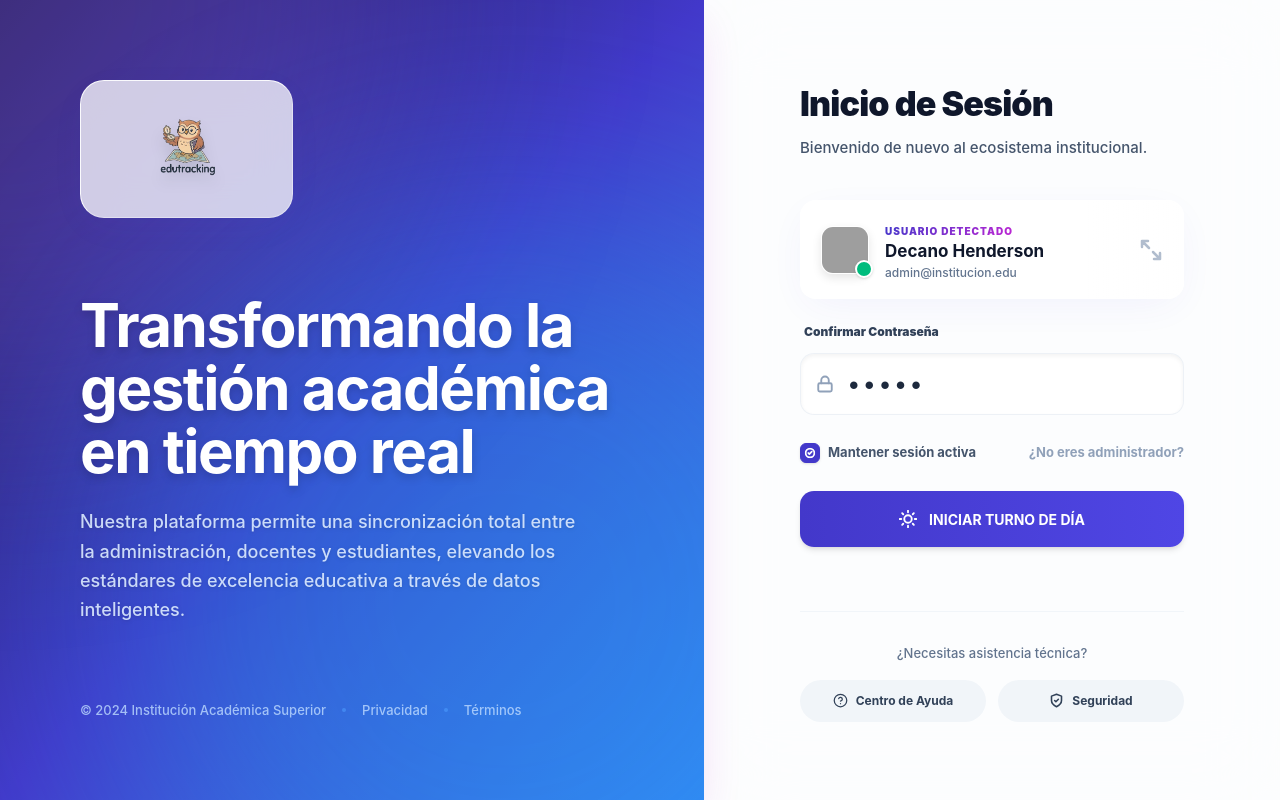
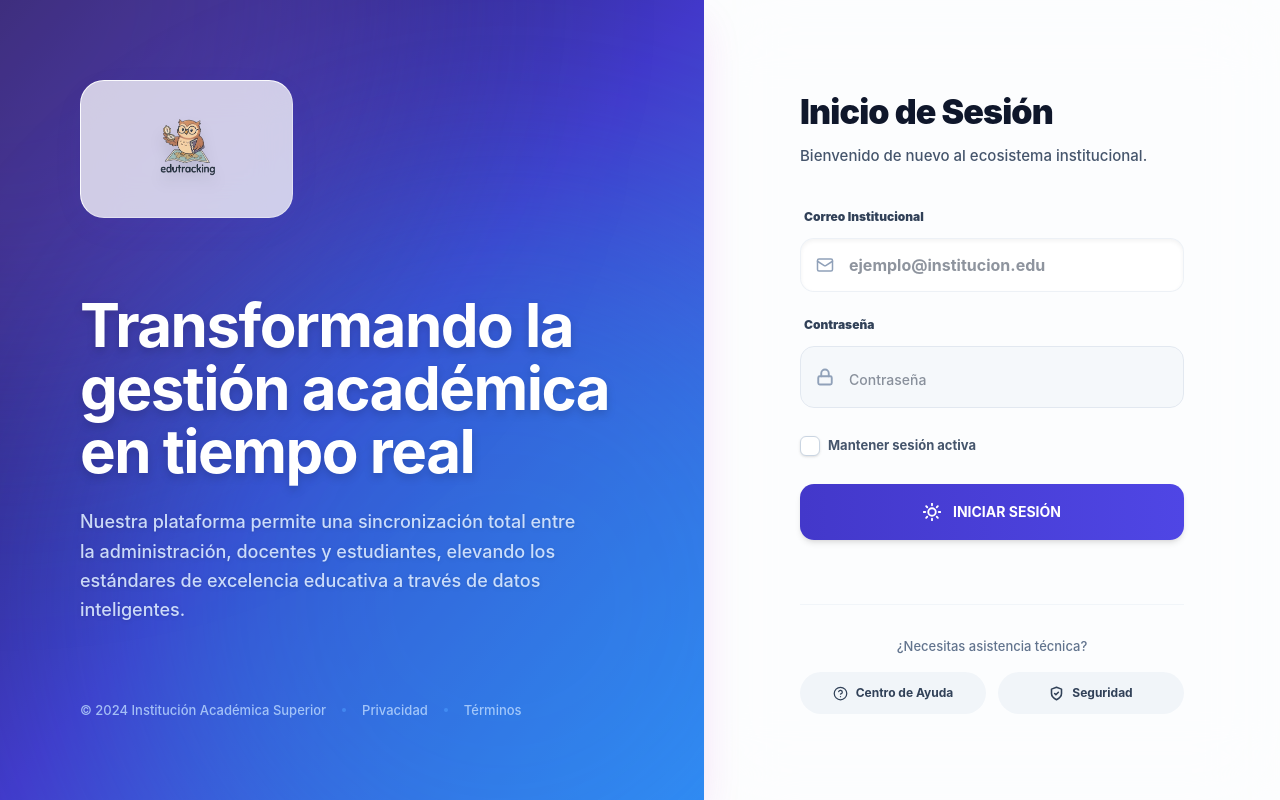
Before and after one commit to Arnol-0/Edutraking, a React (Vite) app: page / in a window 1280 px wide. Built offline with nearby package versions, Linux system fonts and the light colour scheme; grey boxes are pictures that could not be loaded.

Commit message:
Fix search button logic security for session refresh and remove auto-fill admin login

```diff
--- a/src/App.jsx
+++ b/src/App.jsx
@@ -99,10 +99,10 @@ export default function App() {
   const [receptionSearch, setReceptionSearch] = useState('');
   const [isScanningQR, setIsScanningQR] = useState(false);
   const [foundStudent, setFoundStudent] = useState(null);
-  const [isOtherAccount, setIsOtherAccount] = useState(false);
+  const [keepSession, setKeepSession] = useState(false);
   const [isProfileMenuOpen, setIsProfileMenuOpen] = useState(false);
-  const [loginEmail, setLoginEmail] = useState('admin@institucion.edu');
-  const [loginPassword, setLoginPassword] = useState('admin');
+  const [loginEmail, setLoginEmail] = useState('');
+  const [loginPassword, setLoginPassword] = useState('');
 
   const [arrivalTime, setArrivalTime] = useState(() => {
     const now = new Date();
@@ -164,7 +164,7 @@ export default function App() {
   const handleLogin = () => {
     setIsStarting(true);
     setTimeout(() => {
-      const loggedInUser = login(loginEmail.trim(), loginPassword.trim());
+      const loggedInUser = login(loginEmail.trim(), loginPassword.trim(), keepSession);
       if (loggedInUser) {
          changeView(loggedInUser.role === 'student' ? 'profile' : 'dashboard');
          setLoginError('');
@@ -233,50 +233,7 @@ const handleSelectStudent = (student) => {
 
               <div className="space-y-6">
 
-                 {!isOtherAccount ? (
                  <motion.div initial={{ opacity: 0, y: 10 }} animate={{ opacity: 1, y: 0 }} className="space-y-6">
-                       <div className="glass-card rounded-2xl shadow-sm p-4 px-5 flex items-center justify-between group cursor-default relative overflow-hidden transition hover:-translate-y-1 hover:shadow-md">
-                          <div className="absolute right-0 top-0 bottom-0 w-24 bg-gradient-to-l from-white/60 to-transparent flex items-center justify-end pr-5 text-slate-400">
-                             <svg width="24" height="24" viewBox="0 0 24 24" fill="none" stroke="currentColor" strokeWidth="2.5" strokeLinecap="round" strokeLinejoin="round" className="scale-x-[-1] opacity-70"><path d="M15 3h6v6M9 21H3v-6M21 3l-7 7M3 21l7-7"/></svg>
-                          </div>
-                          <div className="flex items-center gap-4 relative z-10 w-full">
-                             <div className="relative">
-                                <div className="w-12 h-12 rounded-xl overflow-hidden border border-white shadow-[0_4px_10px_rgba(0,0,0,0.1)] shrink-0">
-                                   <img src="https://api.dicebear.com/7.x/notionists/svg?seed=Henderson&backgroundColor=e2e8f0" alt="avatar" className="w-full h-full object-cover scale-110" />
-                                </div>
-                                <div className="absolute -bottom-1 -right-1 w-[18px] h-[18px] bg-emerald-500 border-2 border-white rounded-full shadow-sm"></div>
-                             </div>
-                             <div className="flex-1 min-w-0 pr-10">
-                                <p className="text-[10px] font-black uppercase gradient-text tracking-widest mb-0.5">Usuario Detectado</p>
-                                <p className="text-[17px] font-bold text-slate-900 leading-tight truncate">Decano Henderson</p>
-                                <p className="text-[12px] text-slate-500 font-medium truncate mt-0.5">admin@institucion.edu</p>
-                             </div>
-                          </div>
-                       </div>
-
-                       <div className="space-y-3">
-                          <label className="text-[12px] font-black text-slate-700 block ml-1">Confirmar Contraseña</label>
-                          <div className="relative">
-                             <div className="absolute left-4 top-1/2 -translate-y-1/2 text-slate-400">
-                                <svg width="18" height="18" viewBox="0 0 24 24" fill="none" stroke="currentColor" strokeWidth="2.5" strokeLinecap="round" strokeLinejoin="round"><rect x="3" y="11" width="18" height="11" rx="2" ry="2"></rect><path d="M7 11V7a5 5 0 0 1 10 0v4"></path></svg>
-                             </div>
-                             <input type="password" value={loginPassword} onChange={e => setLoginPassword(e.target.value)} placeholder="Introduzca la clave" className="w-full bg-white/80 border border-slate-200/60 shadow-inner outline-none rounded-[14px] pl-12 pr-4 py-3.5 text-slate-800 font-black text-2xl tracking-[0.25em] placeholder:text-sm placeholder:tracking-normal placeholder:font-medium transition focus:bg-white focus:border-[#4338ca] focus:ring-4 focus:ring-indigo-500/10" />
-                          </div>
-                          {loginError && <p className="text-red-500 text-sm font-bold text-center">{loginError}</p>}
-                       </div>
-
-                       <div className="flex flex-col sm:flex-row sm:items-center justify-between gap-4 py-1">
-                          <label className="flex items-center gap-2 cursor-pointer">
-                             <div className="w-5 h-5 rounded-md bg-[#4338ca] flex items-center justify-center text-white border border-[#4338ca] shadow-sm">
-                               <CheckCircle2 size={14} strokeWidth={4} className="scale-75" />
-                             </div>
-                             <span className="text-[13px] font-bold text-slate-600">Mantener sesión activa</span>
-                          </label>
-                          <button onClick={() => { setIsOtherAccount(true); setLoginEmail(''); setLoginPassword(''); setLoginError(''); }} className="text-[13px] font-bold text-slate-400 hover:gradient-text hover:underline transition text-left sm:text-right">¿No eres administrador?</button>
-                       </div>
-                    </motion.div>
-                 ) : (
-                    <motion.div initial={{ opacity: 0, x: 20 }} animate={{ opacity: 1, x: 0 }} className="space-y-6">
                     <div className="space-y-3">
                        <label className="text-[12px] font-black text-slate-700 block ml-1">Correo Institucional</label>
                        <div className="relative">
@@ -299,11 +256,15 @@ const handleSelectStudent = (student) => {
 
                     {loginError && <p className="text-red-500 text-sm font-bold text-center">{loginError}</p>}
 
-                       <div className="flex items-center justify-between py-1 mt-2">
-                          <button onClick={() => { setIsOtherAccount(false); setLoginEmail('admin@institucion.edu'); setLoginPassword(''); setLoginError(''); }} className="text-[13px] font-bold gradient-text hover:underline transition flex items-center gap-1"><svg width="16" height="16" viewBox="0 0 24 24" fill="none" stroke="currentColor" strokeWidth="2" strokeLinecap="round" strokeLinejoin="round"><polyline points="15 18 9 12 15 6"></polyline></svg> <span>Atrás a la cuenta detectada</span></button>
+                    <div className="flex flex-col sm:flex-row sm:items-center justify-between gap-4 py-1">
+                       <label className="flex items-center gap-2 cursor-pointer" onClick={() => setKeepSession(!keepSession)}>
+                          <div className={`w-5 h-5 rounded-md flex items-center justify-center border shadow-sm transition ${keepSession ? 'bg-[#4338ca] text-white border-[#4338ca]' : 'bg-white text-transparent border-slate-300'}`}>
+                            <CheckCircle2 size={14} strokeWidth={4} className="scale-75" />
+                          </div>
+                          <span className="text-[13px] font-bold text-slate-600">Mantener sesión activa</span>
+                       </label>
                     </div>
                  </motion.div>
-                 )}
 
                  <button
                    disabled={isStarting}
@@ -318,7 +279,7 @@ const handleSelectStudent = (student) => {
                    ) : (
                       <>
                         <svg width="18" height="18" viewBox="0 0 24 24" fill="none" stroke="currentColor" strokeWidth="2.5" strokeLinecap="round" strokeLinejoin="round"><circle cx="12" cy="12" r="5"/><line x1="12" y1="1" x2="12" y2="3"/><line x1="12" y1="21" x2="12" y2="23"/><line x1="4.22" y1="4.22" x2="5.64" y2="5.64"/><line x1="18.36" y1="18.36" x2="19.78" y2="19.78"/><line x1="1" y1="12" x2="3" y2="12"/><line x1="21" y1="12" x2="23" y2="12"/><line x1="4.22" y1="19.78" x2="5.64" y2="18.36"/><line x1="18.36" y1="5.64" x2="19.78" y2="4.22"/></svg>
-                        <span>{isOtherAccount ? 'INICIAR SESIÓN' : 'INICIAR TURNO DE DÍA'}</span>
+                        <span>INICIAR SESIÓN</span>
                       </>
                    )}
                  </button>
@@ -1052,7 +1013,17 @@ const handleSelectStudent = (student) => {
                             <div className="flex flex-col sm:flex-row gap-4">
                                <input value={receptionSearch} onChange={(e) => setReceptionSearch(e.target.value)} className="flex-1 bg-slate-50 p-3.5 lg:p-4 rounded-xl border border-slate-200 focus:border-[#4338ca] focus:ring-2 focus:ring-blue-100 outline-none text-[14px] lg:text-[15px] font-medium transition" placeholder="Ingrese nombre o ID del alumno..." />
                                <button
-                                 onClick={() => setFoundStudent(students[0])}
+                                 onClick={() => {
+                                    const searchInput = receptionSearch.trim().toLowerCase();
+                                    if (!searchInput) return;
+                                    const student = students.find(s => s.id.toLowerCase() === searchInput || s.name.toLowerCase() === searchInput);
+                                    if (student) {
+                                       setFoundStudent(student);
+                                       setReceptionSearch('');
+                                    } else {
+                                       alert('Estudiante no encontrado');
+                                    }
+                                 }}
                                  className="bg-[#1e293b] text-white py-3.5 lg:py-0 sm:px-8 rounded-xl font-bold text-[14px] hover:bg-slate-800 transition w-full sm:w-auto shadow-md hover:shadow-xl"
                                >
                                  Buscar
--- a/src/hooks/useAuth.js
+++ b/src/hooks/useAuth.js
@@ -12,6 +12,11 @@ export function useAuth() {
   });
 
   const [currentUser, setCurrentUser] = useState(() => {
+    const keep = localStorage.getItem('edutracking_keep_session') === 'true';
+    if (!keep) {
+       localStorage.removeItem('edutracking_current_user');
+       return null;
+    }
     const saved = localStorage.getItem('edutracking_current_user');
     return saved ? JSON.parse(saved) : null;
   });
@@ -28,9 +33,10 @@ export function useAuth() {
     }
   }, [currentUser]);
 
-  const login = (email, password) => {
+  const login = (email, password, keepSession = false) => {
     const user = users.find(u => u.email === email && u.password === password);
     if (user) {
+      localStorage.setItem('edutracking_keep_session', keepSession ? 'true' : 'false');
       setCurrentUser(user);
       return user;
     }
```
Lines whose indentation alone changed are shown as unchanged.
